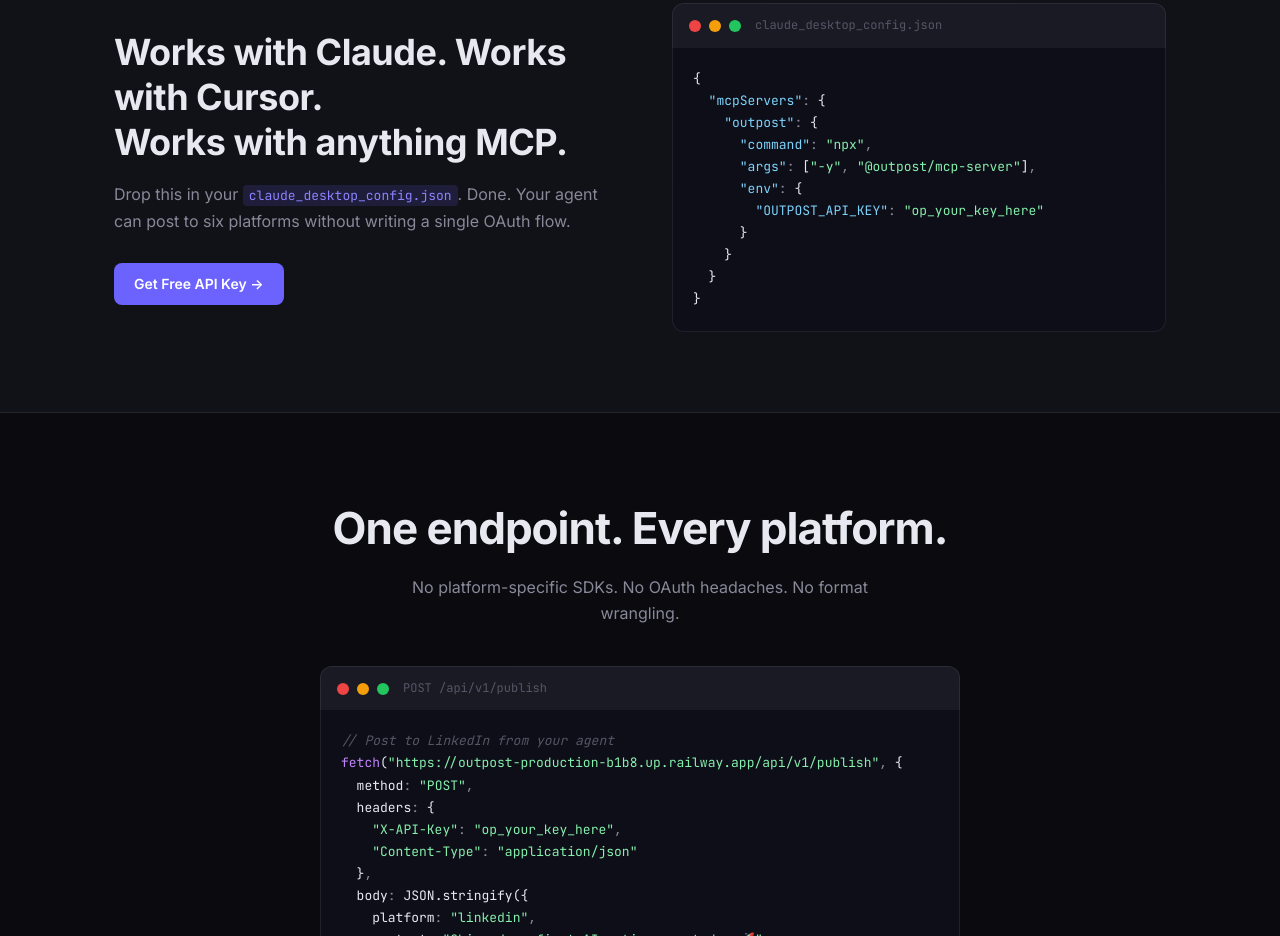
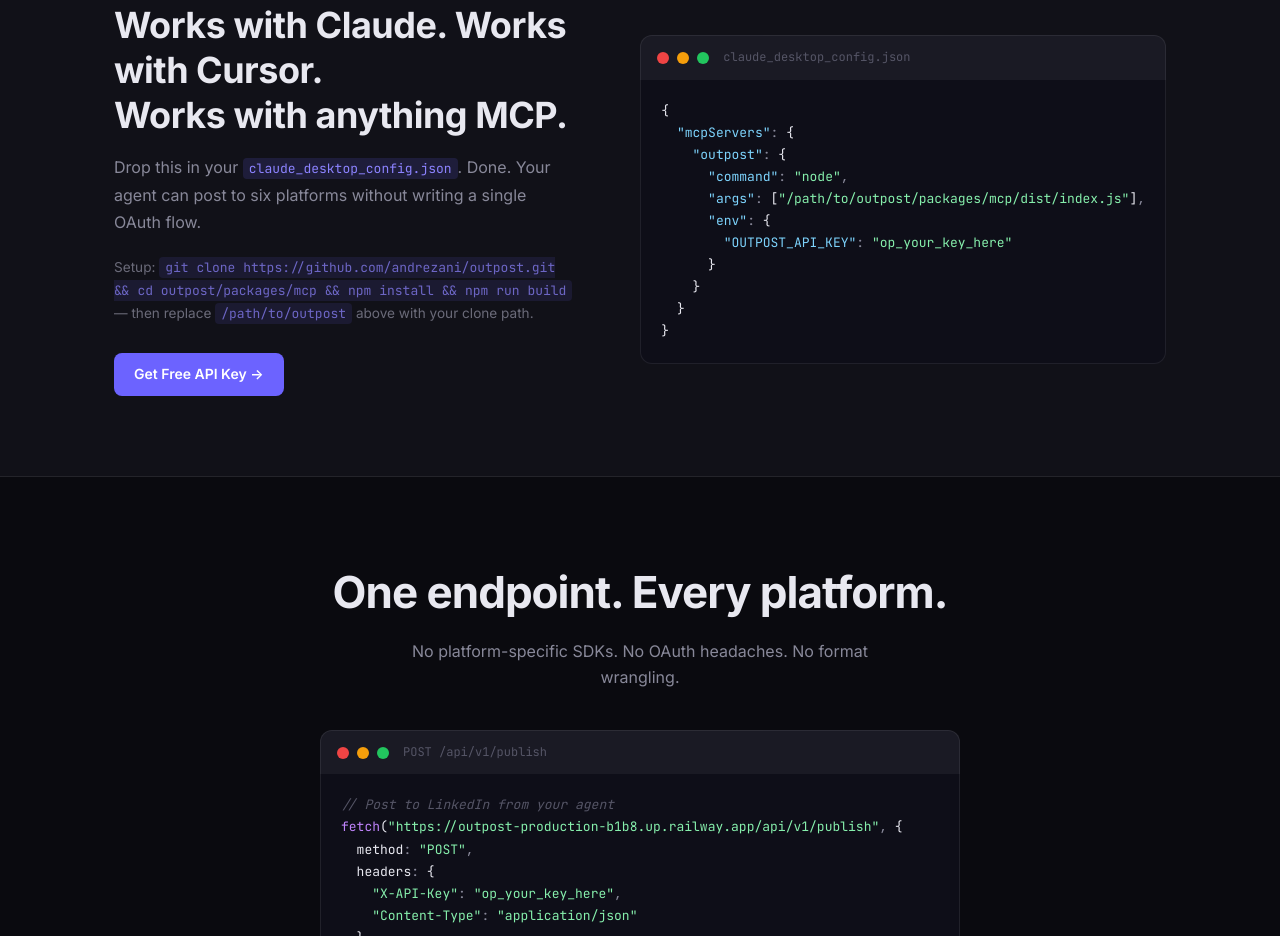
Before and after one commit to andrezani/outpost, a plain HTML site: page index.html in a window 1280 px wide. Shown: the part 1594-2530 px from the top of the page. Drawn offline with Linux system fonts and the light colour scheme; no server answers.

Commit message:
fix(landing): replace broken npx @outpost/mcp-server with node + repo clone fallback
Package not yet published to npm — npx returns 404.
Updated Claude Desktop snippet to use 'node' command with repo clone path.
Added inline setup instructions for git clone + npm build.

```diff
--- a/index.html
+++ b/index.html
@@ -100,6 +100,7 @@
         <div class="quickstart-text">
           <h2>Works with Claude. Works with Cursor.<br />Works with anything MCP.</h2>
           <p>Drop this in your <code>claude_desktop_config.json</code>. Done. Your agent can post to six platforms without writing a single OAuth flow.</p>
+          <p style="font-size:0.85rem;opacity:0.75;margin-top:-0.5rem;">Setup: <code>git clone https://github.com/andrezani/outpost.git &amp;&amp; cd outpost/packages/mcp &amp;&amp; npm install &amp;&amp; npm run build</code> — then replace <code>/path/to/outpost</code> above with your clone path.</p>
           <a href="#register" class="btn btn-primary">Get Free API Key →</a>
         </div>
         <div class="quickstart-code">
@@ -112,8 +113,8 @@
           <pre class="code-block"><span class="json-brace">{</span>
   <span class="json-key">"mcpServers"</span><span class="json-punc">:</span> <span class="json-brace">{</span>
     <span class="json-key">"outpost"</span><span class="json-punc">:</span> <span class="json-brace">{</span>
-      <span class="json-key">"command"</span><span class="json-punc">:</span> <span class="json-string">"npx"</span><span class="json-punc">,</span>
-      <span class="json-key">"args"</span><span class="json-punc">:</span> <span class="json-array">[</span><span class="json-string">"-y"</span><span class="json-punc">,</span> <span class="json-string">"@outpost/mcp-server"</span><span class="json-array">]</span><span class="json-punc">,</span>
+      <span class="json-key">"command"</span><span class="json-punc">:</span> <span class="json-string">"node"</span><span class="json-punc">,</span>
+      <span class="json-key">"args"</span><span class="json-punc">:</span> <span class="json-array">[</span><span class="json-string">"/path/to/outpost/packages/mcp/dist/index.js"</span><span class="json-array">]</span><span class="json-punc">,</span>
       <span class="json-key">"env"</span><span class="json-punc">:</span> <span class="json-brace">{</span>
         <span class="json-key">"OUTPOST_API_KEY"</span><span class="json-punc">:</span> <span class="json-string">"op_your_key_here"</span>
       <span class="json-brace">}</span>
```
